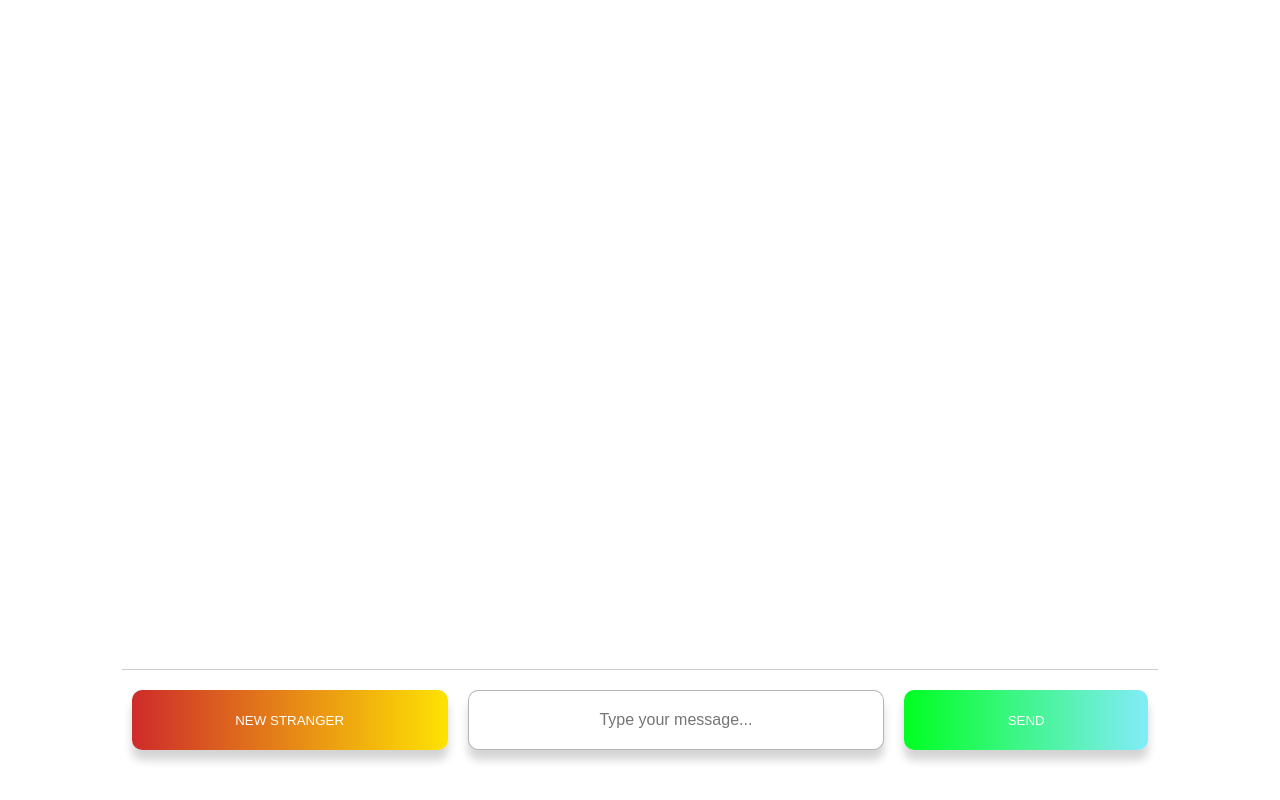
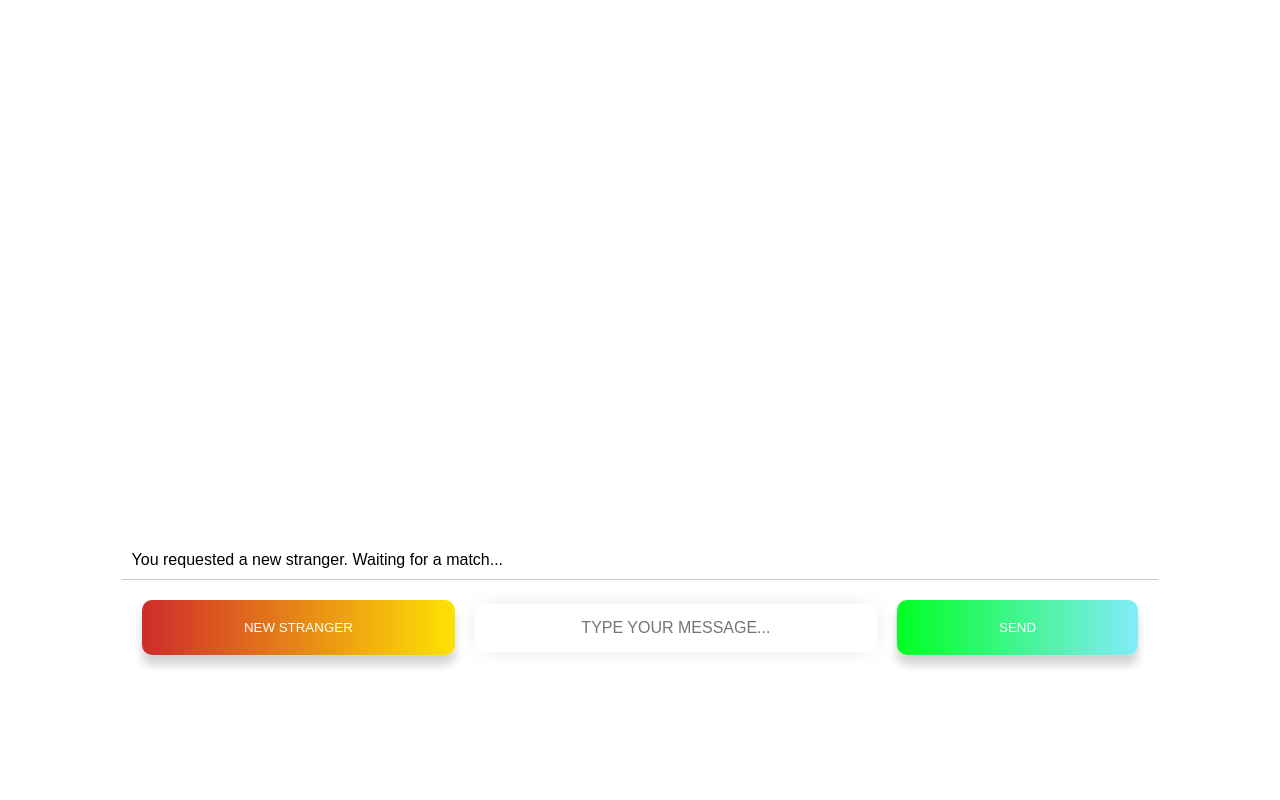
Before and after one commit to NVDespotov20/WHIS, a plain HTML site: page website/frontend/index.html in a window 1280 px wide. Both pictures are taken after a click on the button "NEW STRANGER". Drawn offline with nearby package versions, Linux system fonts and the light colour scheme; no server answers.

Commit message:
Fix the chat box and and the messages

```diff
--- a/website/frontend/script.js
+++ b/website/frontend/script.js
@@ -8,7 +8,12 @@ document.addEventListener("DOMContentLoaded", () => {
       sender === "You" ? "sent-message" : "received-message";
     messageElement.classList.add("chat-message");
     messageElement.innerHTML = `<strong>${sender}:</strong> ${message}`;
+
+    // Append the new message at the end of the chat
     chatMessages.appendChild(messageElement);
+
+    // Scroll to the bottom after appending a new message
+    scrollChatToBottom();
   };
 
   const appendSystemMessage = (message) => {
@@ -64,12 +69,14 @@ document.addEventListener("DOMContentLoaded", () => {
       messageInput.value = "";
 
       if (!userTouchedScroll) {
+        // Scroll to the bottom after sending a new message
         scrollChatToBottom();
       }
     }
   }
 
   function scrollChatToBottom() {
+    const chatMessages = document.getElementById("chat-messages");
     chatMessages.scrollTo({
       top: chatMessages.scrollHeight,
       behavior: "smooth",
--- a/website/frontend/style.css
+++ b/website/frontend/style.css
@@ -25,10 +25,13 @@ body {
 #chat-window {
   flex-grow: 1;
   overflow-y: auto;
+  max-height: 70vh; /* Set a maximum height for the chat window */
   padding: 10px;
   border-bottom: 1px solid #ccc;
   width: 100%;
   box-sizing: border-box;
+  display: flex;
+  flex-direction: column-reverse; /* Reverse the direction of the messages */
 }
 
 #chat-messages {
@@ -36,7 +39,7 @@ body {
   overflow-x: auto;
   overflow-y: auto;
   display: flex;
-  flex-direction: column;
+  flex-direction: column; /* Change direction to normal */
 }
 
 .chat-message {
@@ -48,7 +51,7 @@ body {
   box-shadow: 0 4px 6px rgba(0, 0, 0, 0.1), 0 1px 3px rgba(0, 0, 0, 0.08);
   width: fit-content;
   max-width: 80%;
-  align-self: flex-end;
+  align-self: flex-end; /* Adjusted to make all messages appear on the right */
 }
 
 .stranger-message {
@@ -60,33 +63,38 @@ body {
   box-shadow: 0 4px 6px rgba(0, 0, 0, 0.1), 0 1px 3px rgba(0, 0, 0, 0.08);
   width: fit-content;
   max-width: 80%;
-  align-self: flex-start;
+  align-self: flex-end; /* Adjusted to make all messages appear on the right */
 }
 
 /* Alternate styling for every second message */
 .chat-message:nth-child(2n) {
-  align-self: flex-start;
+  align-self: flex-end; /* Adjusted to make all messages appear on the right */
 }
 
 .stranger-message:nth-child(2n) {
-  align-self: flex-end;
+  align-self: flex-end; /* Adjusted to make all messages appear on the right */
 }
+/* ... Your existing CSS ... */
 
 .input-button-container {
   display: flex;
-  flex-wrap: wrap;
-  justify-content: center;
-  align-items: stretch;
+  justify-content: space-between;
   width: 100%;
-  margin-top: 10px;
-  margin-bottom: 20px;
+  padding: 10px; /* Add padding for better visual separation */
+  box-sizing: border-box;
+  align-items: center;
+  margin-bottom: 10px; /* Adjust the margin at the bottom */
 }
+
+/* ... Your existing CSS ... */
+
 
 .button,
 #message-input {
   display: inline-block;
   flex: 1 1 auto;
   margin: 10px;
+  margin-bottom: 0px;
   padding: 20px;
   text-align: center;
   text-transform: uppercase;
@@ -96,7 +104,7 @@ body {
   border-radius: 10px;
   border: none;
   box-sizing: border-box;
-}
+  }
 
 .button {
   background: linear-gradient(to right, #65f678 0%, #85fdb3 51%, #65f6f6 100%);
@@ -105,29 +113,23 @@ body {
 }
 
 #message-input {
+  flex-grow: 1;
+  padding: 15px;
   font-size: 16px;
-  border: 1px solid #3333335b;
-  flex-grow: 1;
-  color: #333;
-  text-transform: none;
-  backdrop-filter: blur(10px);
-  box-shadow: 0 10px 10px rgba(0, 0, 0, 0.1), 0 10px 10px rgba(0, 0, 0, 0.08);
 }
 
-
-#send-button
-
-{ background: linear-gradient(to right, #00ff22 0%, #85ebfd 51%, #a465f6 100%);
+#send-button {
+  background: linear-gradient(to right, #00ff22 0%, #85ebfd 51%, #a465f6 100%);
   background-size: 200% auto;
   box-shadow: 0 10px 10px rgba(0, 0, 0, 0.1), 0 10px 10px rgba(0, 0, 0, 0.08);
 }
 
-#new-stranger-button
-{
+#new-stranger-button {
   background: linear-gradient(to right, #ce2b2b 0%, rgb(255, 230, 2) 51%, #c8ff00 100%);
   background-size: 200% auto;
   box-shadow: 0 10px 10px rgba(0, 0, 0, 0.1), 0 10px 10px rgba(0, 0, 0, 0.08);
 }
+
 #new-stranger-button:hover,
 #send-button:hover {
   background-position: right center;
```
